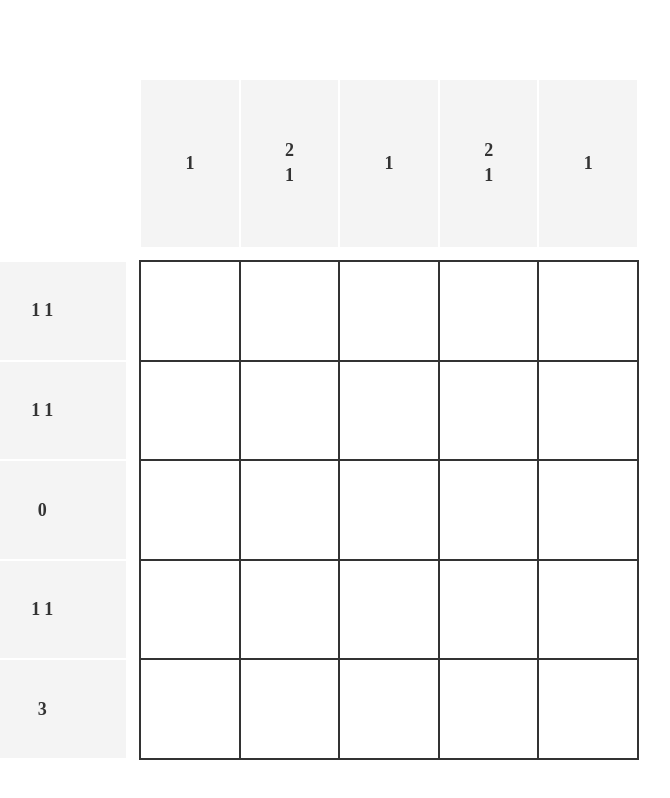
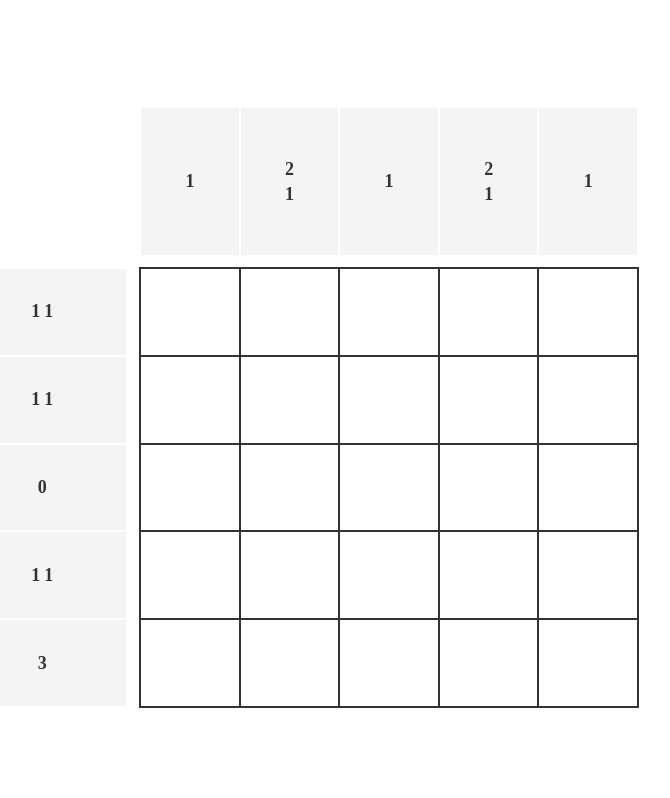
Before and after one commit to SkyMavisGann/nonogram-player, a React (Vite) app: page / in a window 1280 px wide. Shown: the whole page, without its empty margins (341-1011 px from the left). Built offline with nearby package versions, Linux system fonts and the light colour scheme.

Commit message:
Gh pages update

```diff
--- a/package.json
+++ b/package.json
@@ -7,7 +7,9 @@
     "dev": "vite",
     "build": "tsc -b && vite build",
     "lint": "oxlint",
-    "preview": "vite preview"
+    "preview": "vite preview",
+    "predeploy": "npm run build",
+    "deploy": "gh-pages -d dist"
   },
   "dependencies": {
     "react": "^19.2.8",
@@ -22,6 +24,7 @@
     "@types/react-dom": "^19.2.3",
     "@vitejs/plugin-react": "^6.0.4",
     "babel-plugin-react-compiler": "^1.0.0",
+    "gh-pages": "^6.3.0",
     "oxlint": "^1.75.0",
     "typescript": "~6.0.2",
     "vite": "^8.2.0"
--- a/src/App.css
+++ b/src/App.css
@@ -48,6 +48,7 @@ html, body {
   /* Take up the whole container, but max out at 85% of the screen */
   width: 100%;
   max-width: 85vmin;
+  max-height: 75vh;
   aspect-ratio: 1 / 1;
 
   /* Clue areas get 1 fraction of space, grid gets 3 fractions */
```
Also changed, not shown: 1 other file (tests, documents, lock files or other folders).
